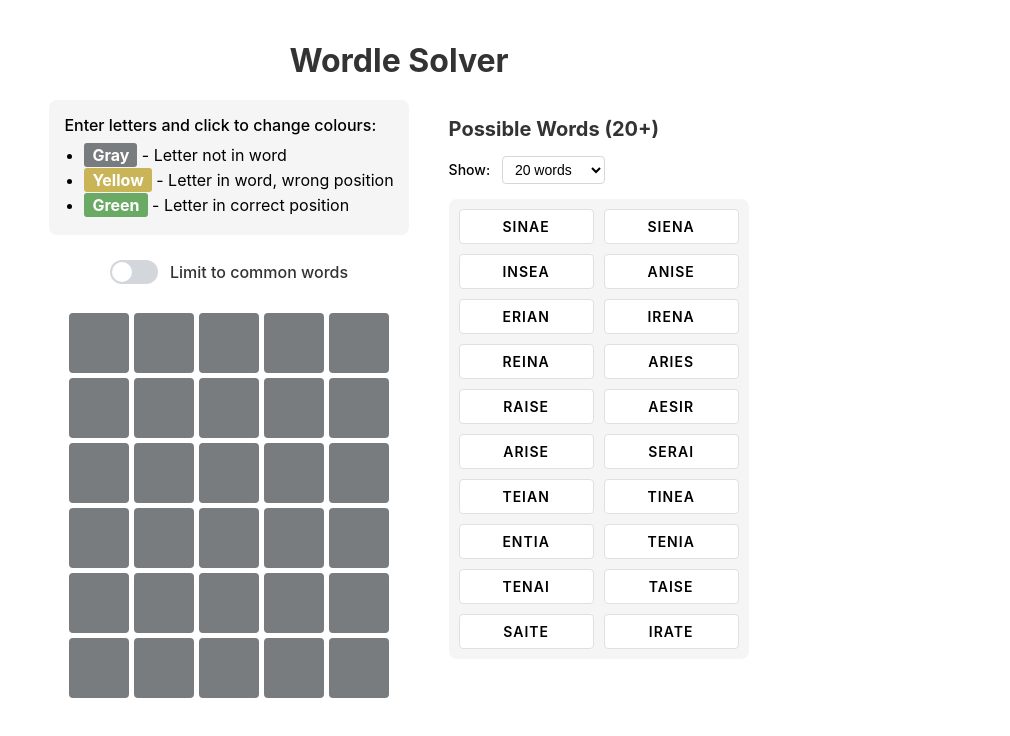
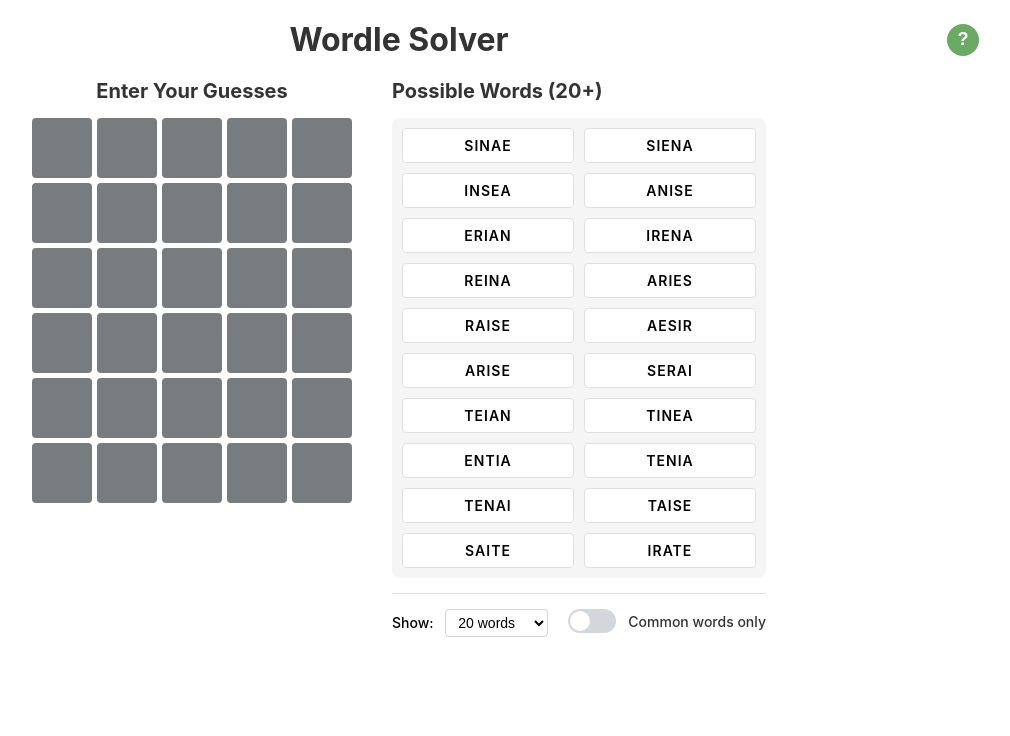
Before and after one commit to rselbach/tools, a React (Create React App) app: page / in a window 1280 px wide. Shown: the top 736 px of the page, without its empty margins (241-1251 px from the left). Built offline with nearby package versions, Linux system fonts and the light colour scheme.

Commit message:
move instructions to help screen

```diff
--- a/src/App.css
+++ b/src/App.css
@@ -8,14 +8,64 @@
   margin: 0 auto;
 }
 
-h1 {
-  color: #333;
+.header {
+  display: flex;
+  justify-content: center;
+  align-items: center;
+  position: relative;
   margin-bottom: 20px;
 }
 
+h1 {
+  color: #333;
+  margin: 0;
+}
+
+h2 {
+  color: #333;
+  font-size: 20px;
+  margin: 0 0 15px 0;
+}
+
+.help-button {
+  position: absolute;
+  right: 0;
+  width: 32px;
+  height: 32px;
+  border-radius: 50%;
+  background: #6aaa64;
+  color: white;
+  border: none;
+  font-size: 18px;
+  font-weight: bold;
+  cursor: pointer;
+  transition: all 0.2s;
+  display: flex;
+  align-items: center;
+  justify-content: center;
+}
+
+.help-button:hover {
+  background: #5a9a54;
+  transform: scale(1.05);
+}
+
+.help-button:active {
+  transform: scale(0.95);
+}
+
+.word-filters {
+  display: flex;
+  align-items: center;
+  gap: 20px;
+  margin-top: 15px;
+  padding-top: 15px;
+  border-top: 1px solid #e0e0e0;
+  flex-wrap: wrap;
+}
+
 .wordlist-toggle {
-  margin-bottom: 25px;
-  margin-top: -5px;
+  margin: 0;
 }
 
 .toggle-switch {
@@ -60,17 +110,29 @@
 }
 
 .toggle-label {
-  font-size: 16px;
+  font-size: 14px;
   font-weight: 500;
   color: #333;
 }
 
 .instructions {
-  margin-bottom: 30px;
+  margin-bottom: 20px;
   text-align: left;
   background: #f5f5f5;
   padding: 15px;
   border-radius: 8px;
+  animation: slideDown 0.3s ease-out;
+}
+
+@keyframes slideDown {
+  from {
+    opacity: 0;
+    transform: translateY(-10px);
+  }
+  to {
+    opacity: 1;
+    transform: translateY(0);
+  }
 }
 
 .instructions p {
@@ -170,19 +232,17 @@
   flex-shrink: 0;
 }
 
+.left-panel h2 {
+  text-align: center;
+}
+
 .right-panel {
   min-width: 300px;
   text-align: left;
 }
 
-.right-panel h2 {
-  color: #333;
-  margin-bottom: 15px;
-  font-size: 20px;
-}
 
 .word-limit-selector {
-  margin-bottom: 15px;
   font-size: 14px;
 }
 
--- a/src/App.js
+++ b/src/App.js
@@ -13,6 +13,7 @@
   const [filteredWords, setFilteredWords] = useState([]);
   const [useCommonWords, setUseCommonWords] = useState(false);
   const [wordLimit, setWordLimit] = useState(20);
+  const [showInstructions, setShowInstructions] = useState(false);
 
   function createEmptyRow() {
     return Array(5).fill(null).map(() => ({
@@ -225,9 +226,17 @@
 
   return (
     <div className="App">
+      <div className="header">
         <h1>Wordle Solver</h1>
-      <div className="main-container">
-        <div className="left-panel">
+        <button
+          className="help-button"
+          onClick={() => setShowInstructions(!showInstructions)}
+          aria-label="Toggle instructions"
+        >
+          ?
+        </button>
+      </div>
+      {showInstructions && (
         <div className="instructions">
           <p>Enter letters and click to change colours:</p>
           <ul>
@@ -236,17 +245,10 @@
             <li><span className="green-example">Green</span> - Letter in correct position</li>
           </ul>
         </div>
-          <div className="wordlist-toggle">
-            <label className="toggle-switch">
-              <input
-                type="checkbox"
-                checked={useCommonWords}
-                onChange={(e) => setUseCommonWords(e.target.checked)}
-              />
-              <span className="toggle-slider"></span>
-              <span className="toggle-label">Limit to common words</span>
-            </label>
-          </div>
+      )}
+      <div className="main-container">
+        <div className="left-panel">
+          <h2>Enter Your Guesses</h2>
           <div className="wordle-grid">
             {rows.map((row, rowIndex) => (
               <div key={rowIndex} className="wordle-row">
@@ -265,19 +267,6 @@
         </div>
         <div className="right-panel">
           <h2>Possible Words ({filteredWords.length}{wordList.length > 0 && filteredWords.length >= wordLimit ? '+' : ''})</h2>
-          <div className="word-limit-selector">
-            <label htmlFor="word-limit">Show: </label>
-            <select
-              id="word-limit"
-              value={wordLimit}
-              onChange={(e) => setWordLimit(parseInt(e.target.value))}
-            >
-              <option value={10}>10 words</option>
-              <option value={20}>20 words</option>
-              <option value={50}>50 words</option>
-              <option value={100}>100 words</option>
-            </select>
-          </div>
           <div className="word-list">
             {filteredWords.length > 0 ? (
               filteredWords.map((word, index) => (
@@ -317,6 +306,32 @@
             ) : (
               <div className="no-words">No matching words found</div>
             )}
+          </div>
+          <div className="word-filters">
+            <div className="word-limit-selector">
+              <label htmlFor="word-limit">Show: </label>
+              <select
+                id="word-limit"
+                value={wordLimit}
+                onChange={(e) => setWordLimit(parseInt(e.target.value))}
+              >
+                <option value={10}>10 words</option>
+                <option value={20}>20 words</option>
+                <option value={50}>50 words</option>
+                <option value={100}>100 words</option>
+              </select>
+            </div>
+            <div className="wordlist-toggle">
+              <label className="toggle-switch">
+                <input
+                  type="checkbox"
+                  checked={useCommonWords}
+                  onChange={(e) => setUseCommonWords(e.target.checked)}
+                />
+                <span className="toggle-slider"></span>
+                <span className="toggle-label">Common words only</span>
+              </label>
+            </div>
           </div>
         </div>
       </div>
```
Lines whose indentation alone changed are shown as unchanged.
